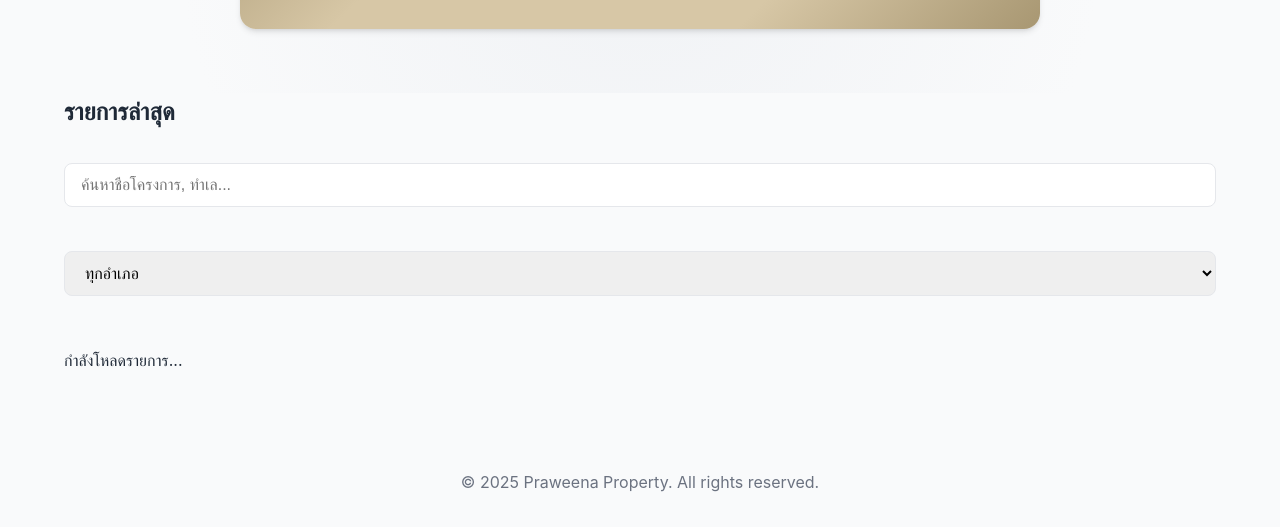
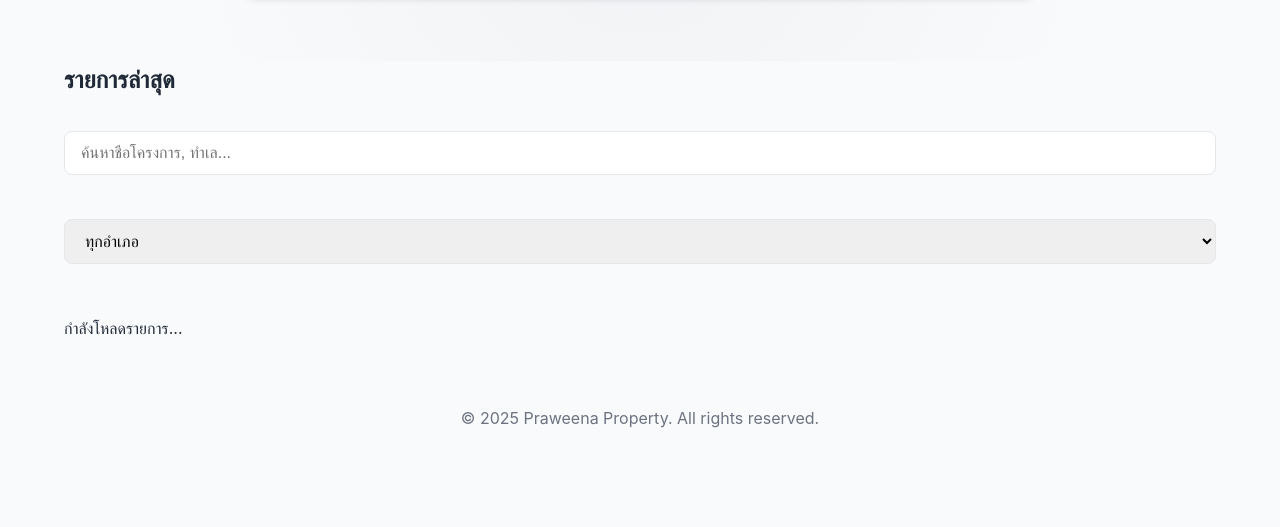
Before and after one commit to promphitak-p/Praweena-Property-Website, a plain HTML site: page index.html in a window 1280 px wide. Shown: the part 392-919 px from the top of the page. After the commit the page ends 855 px from the top, so only its background shows below. Drawn offline with Linux system fonts and the light colour scheme; a script that the page names is missing.

Commit message:
Update config and force redeploy

```diff
--- a/assets/css/layout.css
+++ b/assets/css/layout.css
@@ -6,7 +6,7 @@
 }
 
 main {
-  padding: 2rem 0;
+  padding: 0rem 0;
 }
 
 /* === Grid System === */
```
